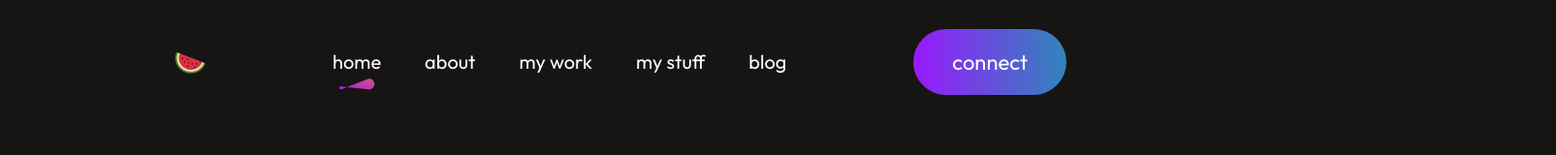
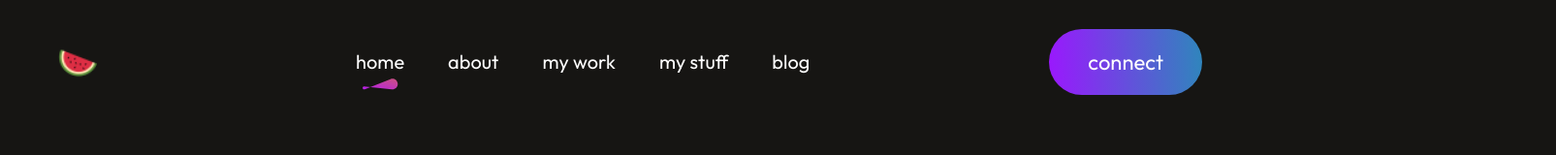
Before and after one commit to m2kung/portfolio, a React (Vite) app: page / in a window 1280 px wide. Shown: the top 160 px of the page at 97% size, 1605 px wide, since content can reach past the window. Built offline with nearby package versions, Linux system fonts and the light colour scheme.

Commit message:
cosmetic fixes

```diff
--- a/src/Components/Footer/Footer.css
+++ b/src/Components/Footer/Footer.css
@@ -57,6 +57,7 @@
 
 .footer-bottom-right {
     display: flex;
+    width: 300px;
     gap: 50px;
     margin-bottom: 50px;
     text-align: right;
--- a/src/Components/Navbar/Navbar.css
+++ b/src/Components/Navbar/Navbar.css
@@ -2,12 +2,17 @@
     display: flex;
     align-items: center;
     justify-content: space-between;
-    margin: 20px 170px;
+    margin: 20px 30px;
     position: sticky;
     top: 0px;
     padding: 10px;
     background-color: #161513;
     z-index: 10;
+}
+
+.logo {
+    padding: 0px 20px;
+    width: 40px;
 }
 
 .nav-menu {
@@ -20,12 +25,20 @@
 }
 
 .nav-connect {
+    display: flex;
+    flex-direction: column;
+    align-items: center;
+    justify-content: center;
     padding: 20px 40px;
     border-radius: 50px;
     background: linear-gradient(267deg, #2f86bc 0.36%, #9d15ff 102.06%);
     font-size: 22px;
     cursor: pointer;
     transition: 0.5s;
+}
+
+.nav-connect img {
+    max-width: 50px;
 }
 
 .nav-connect:hover {
--- a/src/Components/Navbar/Navbar.jsx
+++ b/src/Components/Navbar/Navbar.jsx
@@ -22,7 +22,7 @@ const Navbar = () => {
 
   return (
     <div className='navbar'>
-        <img src="./favicon-32x32.png" alt="" />
+        <img className='logo' src="./favicon-32x32.png" alt="" />
         <img src={menu_open} onClick={openMenu} alt="" className='nav-mob-open' />
         <ul ref={menuRef} className="nav-menu">
             <img src={menu_close} onClick={closeMenu} alt="" className="nav-mob-close" />
@@ -33,7 +33,7 @@ const Navbar = () => {
             {/* <li><AnchorLink className='anchor-link' offset={50} href='#contact'><p onClick={() => setMenu("contact")}>contact</p></AnchorLink>{menu === "contact" ? <img src={underline} alt="" /> : <></>}</li> */}
             <li><a className='anchor-link' href="https://medium.com/@melanikung" target="_blank" rel="noopener noreferrer">blog</a></li>
         </ul>
-        <div className="nav-connect"><AnchorLink className='anchor-link' offset={50} href='#contact' onClick={() => setMenu("contact")}>connect</AnchorLink></div>
+        <div className="nav-connect"><AnchorLink className='anchor-link' offset={50} href='#contact' onClick={() => setMenu("contact")}><p>connect</p></AnchorLink>{menu=="contact" ? <img src={underline} alt=""/> : <></>}</div>
     </div>
   )
 }
--- a/src/Components/Reources/Resources.css
+++ b/src/Components/Reources/Resources.css
@@ -30,12 +30,6 @@
     gap: 40px;
 }
 
-.mywork {
-    display: grid;
-    grid-template-columns: 1fr 1fr 1fr;
-    gap: 40px;
-}
-
 .mywork-container img {
     box-sizing: border-box;
     width: 419px;
@@ -46,7 +40,7 @@
 
 .mywork-container img:hover {
     transform: scale(1.10);
-    border: 4px solid #2f86bc;
+    border: 4px solid #ff00ff;
     border-radius: 10px;
     transition: 0.3s;
 }
--- a/src/Components/Reources/Resources.jsx
+++ b/src/Components/Reources/Resources.jsx
@@ -16,10 +16,10 @@ const Projectstest = () => {
           {mywork_data.map((work,index)=>{
             return <img key={index} src={work.w_img} alt="" />
           })}
-        <div className="mywork-showmore">
+      </div>
+      <div className="mywork-showmore">
             <p>Show More</p>
             <img src={arrow_icon} alt="" />
-        </div>
       </div>
     </div>
   )
```
